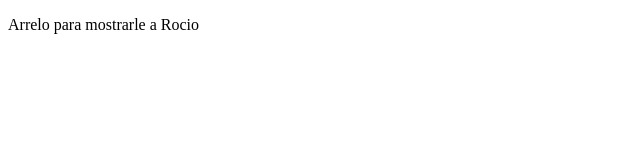
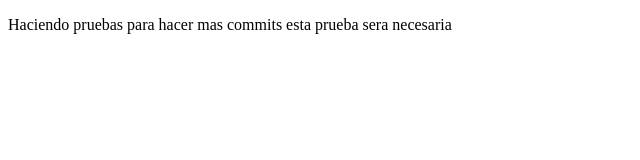
Before and after one commit to estuardolofish/proyectoDemoCursoPrework, a plain HTML site: page index.html in a window 1280 px wide. Shown: the whole page, without its empty margins (0-640 px from the left). Drawn offline with Linux system fonts and the light colour scheme.

Commit message:
Prueba necesaria

```diff
--- a/index.html
+++ b/index.html
@@ -8,7 +8,8 @@
 </head>
 <body>
     <p>
-        Arrelo para mostrarle a Rocio
+        Haciendo pruebas para hacer mas commits
+        esta prueba sera necesaria
     </p>
 </body>
 </html>
```
